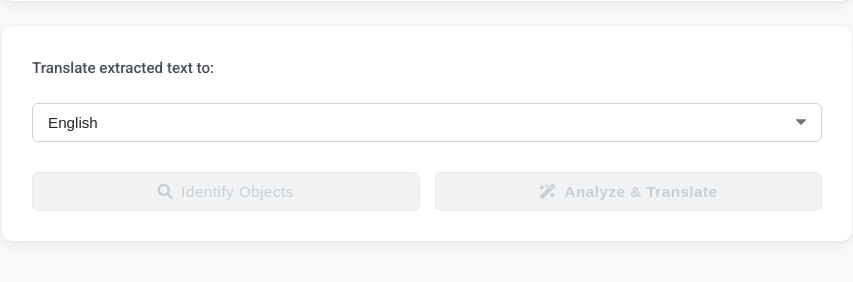
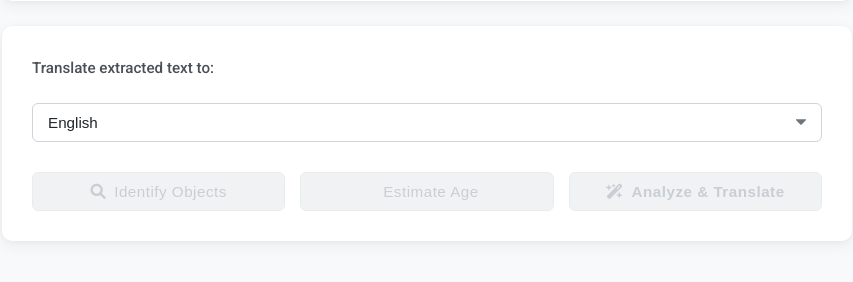
Before and after one commit to azazel1805/adai-visual, a Flask app: page / in a window 1280 px wide. Shown: the part 280-562 px from the top of the page, without its empty margins (213-1066 px from the left). Run offline with Flask 3, Linux system fonts and the light colour scheme.

Commit message:
Update index.html

```diff
--- a/templates/index.html
+++ b/templates/index.html
@@ -48,6 +48,7 @@
             </select>
             <div class="action-buttons">
                 <button id="identifyObjectsButton" class="secondary-button" disabled title="Identify objects in the image"><i class="fa-solid fa-magnifying-glass"></i> Identify Objects</button>
+                <button id="estimateAgeButton" class="secondary-button" disabled title="Estimate age from image"><i class="fa-solid fa-child-reaching"></i> Estimate Age</button>
                 <button id="analyzeButton" class="primary-action-button" disabled title="Extract text and translate"><i class="fa-solid fa-wand-magic-sparkles"></i> Analyze & Translate</button>
             </div>
             <canvas id="canvasElement" style="display: none;"></canvas>
@@ -61,6 +62,12 @@
         <div id="previewArea" class="card" style="display: none;"> <!-- Added card class -->
              <h2><i class="fa-solid fa-image"></i> Preview</h2>
              <img id="imagePreview" src="#" alt="Image Preview" />
+        </div>
+        <div id="ageEstimateArea" style="display: none;">
+            <h2><i class="fa-solid fa-cake-candles"></i> Age Estimation</h2>
+            <div class="result-box card">
+                 <p id="ageEstimateText"></p> <!-- To display the result -->
+            </div>
         </div>
 
         <div id="objectsArea" style="display: none;">
```
